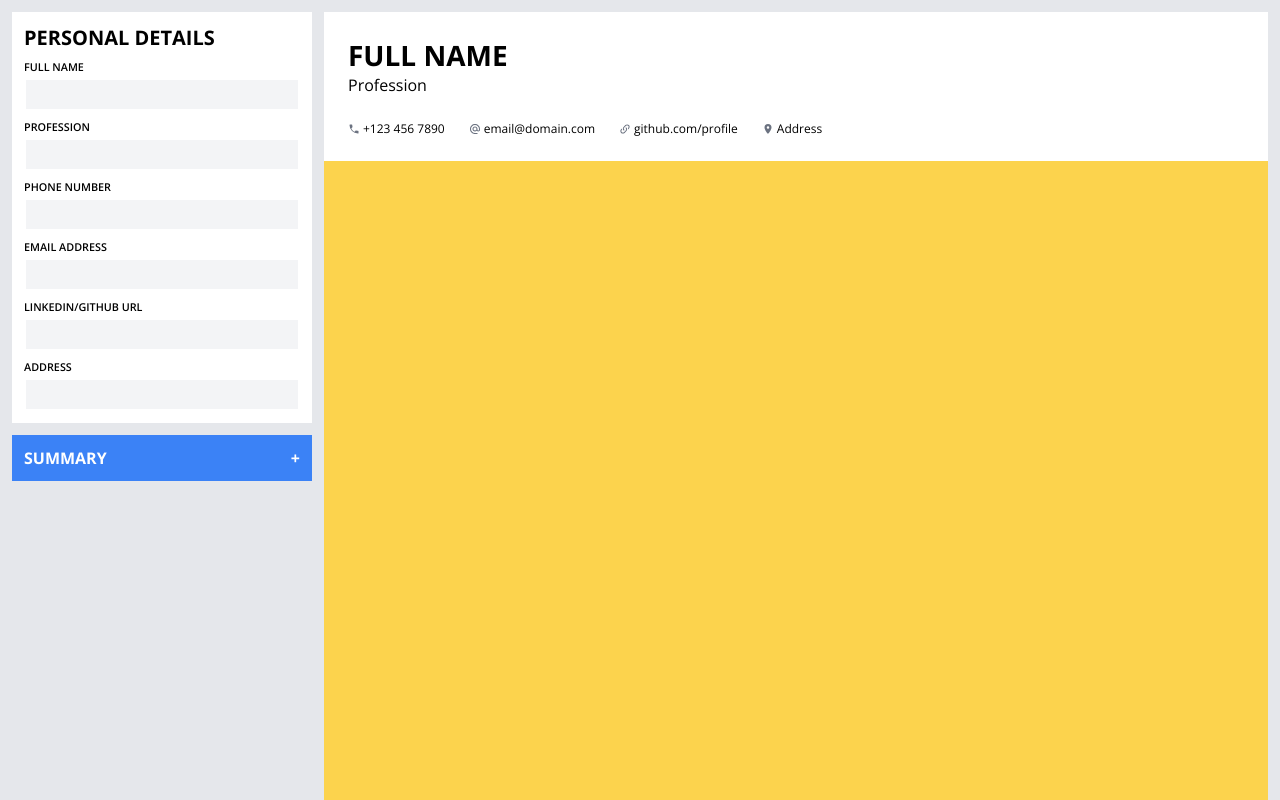
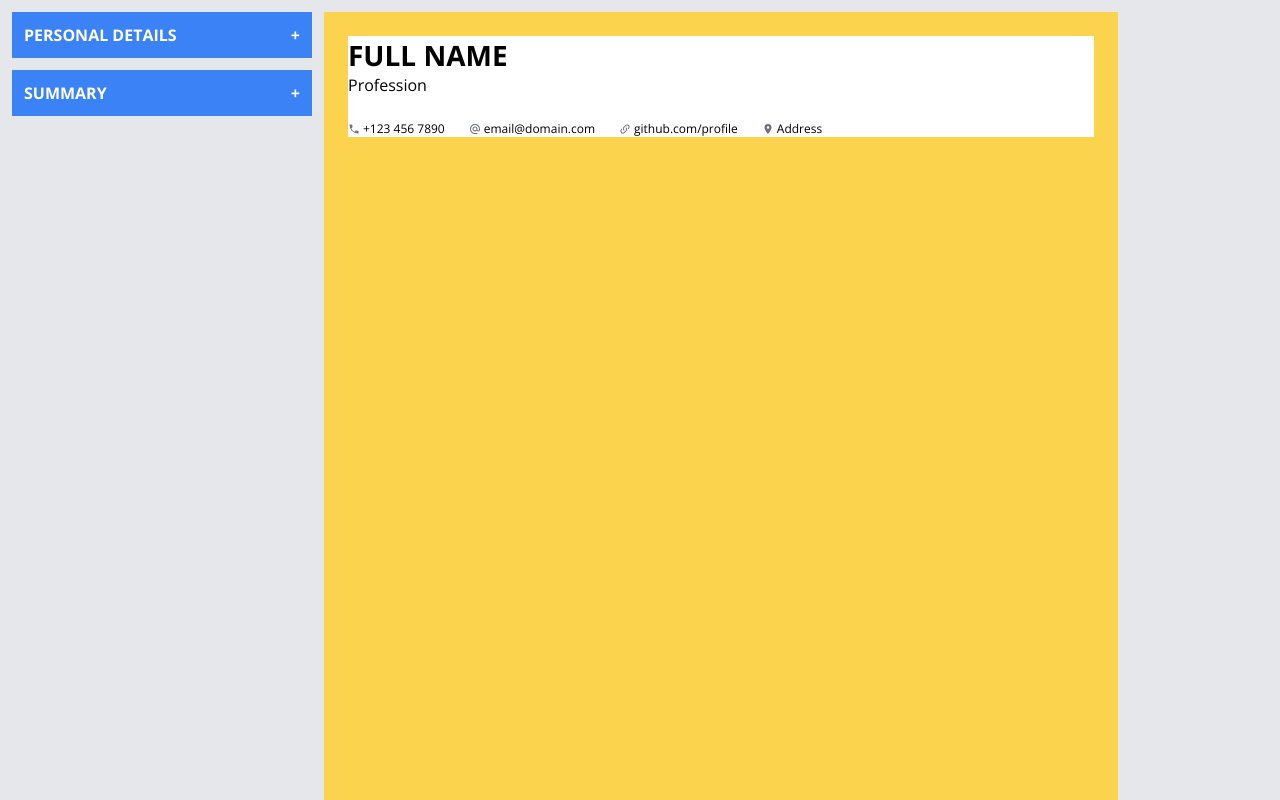
Before and after one commit to rabdevph/react-cv-builder, a React app: page / in a window 1280 px wide. Shown: the top 800 px of the page. Built offline with nearby package versions, Linux system fonts and the light colour scheme; the HTML template or start-up script is replaced by a standard one.

Commit message:
Modify personal details form

```diff
--- a/src/App.css
+++ b/src/App.css
@@ -16,5 +16,7 @@
 .cv-display {
   flex: 1;
   background-color: #fcd34d;
-  min-height: 900px;
+  min-height: 297mm;
+  max-width: 210mm;
+  padding: 24px;
 }
--- a/src/components/PersonalForm.jsx
+++ b/src/components/PersonalForm.jsx
@@ -3,6 +3,7 @@ import React, { useState } from 'react';
 import '../styles/forms.css';
 
 export const PersonalForm = ({ onInputChange }) => {
+  const [collapsed, setCollapsed] = useState(false);
   const [focusedInput, setFocusedInput] = useState(null);
 
   const handleFocus = (inputId) => {
@@ -13,11 +14,17 @@ export const PersonalForm = ({ onInputChange }) => {
     setFocusedInput(null);
   };
 
+  const toggleCollapse = () => {
+    setCollapsed((prevState) => !prevState);
+  };
+
   return (
-    <>
-      <form className="personal-form">
-        <p className="form-header">PERSONAL DETAILS</p>
-        <div className="input-wrapper">
+    <div className="personal-form-wrapper">
+      <button className={`form-collapse-btn ${collapsed ? 'collapsed' : ''}`} onClick={toggleCollapse}>
+        PERSONAL DETAILS
+      </button>
+      <form className={`personal-form ${collapsed ? 'collapsed' : ''}`}>
+        <div className={`form-input-wrapper ${collapsed ? 'collapsed' : ''}`}>
           <label className="form-label" htmlFor="name">
             FULL NAME
           </label>
@@ -32,7 +39,7 @@ export const PersonalForm = ({ onInputChange }) => {
           />
         </div>
 
-        <div className="input-wrapper">
+        <div className={`form-input-wrapper ${collapsed ? 'collapsed' : ''}`}>
           <label className="form-label" htmlFor="profession">
             PROFESSION
           </label>
@@ -47,7 +54,7 @@ export const PersonalForm = ({ onInputChange }) => {
           />
         </div>
 
-        <div className="input-wrapper">
+        <div className={`form-input-wrapper ${collapsed ? 'collapsed' : ''}`}>
           <label className="form-label" htmlFor="phone">
             PHONE NUMBER
           </label>
@@ -62,7 +69,7 @@ export const PersonalForm = ({ onInputChange }) => {
           />
         </div>
 
-        <div className="input-wrapper">
+        <div className={`form-input-wrapper ${collapsed ? 'collapsed' : ''}`}>
           <label className="form-label" htmlFor="email">
             EMAIL ADDRESS
           </label>
@@ -77,7 +84,7 @@ export const PersonalForm = ({ onInputChange }) => {
           />
         </div>
 
-        <div className="input-wrapper">
+        <div className={`form-input-wrapper ${collapsed ? 'collapsed' : ''}`}>
           <label className="form-label" htmlFor="socmed">
             LINKEDIN/GITHUB URL
           </label>
@@ -92,7 +99,7 @@ export const PersonalForm = ({ onInputChange }) => {
           />
         </div>
 
-        <div className="input-wrapper">
+        <div className={`form-input-wrapper ${collapsed ? 'collapsed' : ''}`}>
           <label className="form-label" htmlFor="address">
             ADDRESS
           </label>
@@ -107,6 +114,6 @@ export const PersonalForm = ({ onInputChange }) => {
           />
         </div>
       </form>
-    </>
+    </div>
   );
 };
--- a/src/components/SummaryForm.jsx
+++ b/src/components/SummaryForm.jsx
@@ -24,9 +24,9 @@ export const SummaryForm = () => {
         SUMMARY
       </button>
       <form className={`summary-form ${collapsed ? 'collapsed' : ''}`}>
-        <div className="input-wrapper">
+        <div className={`form-input-wrapper ${collapsed ? 'collapsed' : ''}`}>
           <textarea
-            className={`form-input textarea ${focused ? 'focused' : ''} ${collapsed ? 'collapsed' : ''}`}
+            className={`form-input textarea ${focused ? 'focused' : ''}`}
             id="summary"
             onFocus={handleFocus}
             onBlur={handleBlur}
--- a/src/styles/cv.css
+++ b/src/styles/cv.css
@@ -1,6 +1,5 @@
 .personal {
   background-color: #ffffff;
-  padding: 24px;
 }
 
 .personal-name {
--- a/src/styles/forms.css
+++ b/src/styles/forms.css
@@ -1,11 +1,21 @@
 /* PERSONAL */
+.personal-form-wrapper {
+  background-color: #ffffff;
+}
+
 .personal-form {
-  background-color: #ffffff;
   display: flex;
   flex-direction: column;
   gap: 8px;
   width: 300px;
   max-width: 480px;
+  max-height: 0;
+  overflow: hidden;
+  transition: max-height 0.2s ease-out;
+}
+
+.personal-form.collapsed {
+  max-height: 376px;
   padding: 12px;
 }
 
@@ -31,10 +41,6 @@
 }
 
 /* COMMON */
-.form-header {
-  font-family: 'Open Sans Bold';
-  font-size: 1.25rem;
-}
 
 .form-collapse-btn {
   background-color: #3b82f6;
@@ -63,6 +69,14 @@
   content: '\2212';
 }
 
+.form-input-wrapper {
+  visibility: hidden;
+}
+
+.form-input-wrapper.collapsed {
+  visibility: visible;
+}
+
 .form-label {
   display: block;
   font-family: 'Open Sans Semi-Bold';
@@ -83,11 +97,6 @@
 .form-input.textarea {
   resize: none;
   height: 120px;
-  visibility: hidden;
-}
-
-.form-input.textarea.collapsed {
-  visibility: visible;
 }
 
 .form-input.focused {
```
